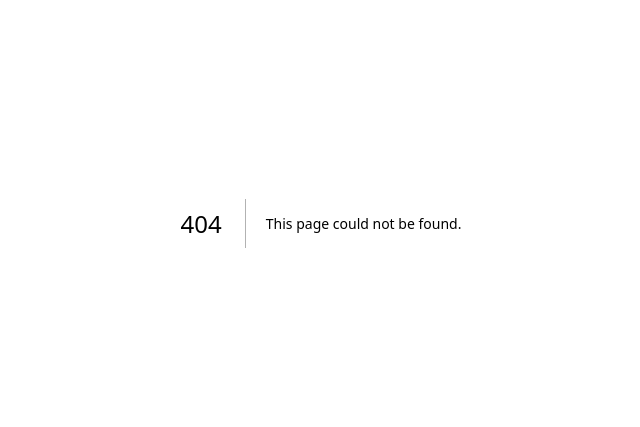
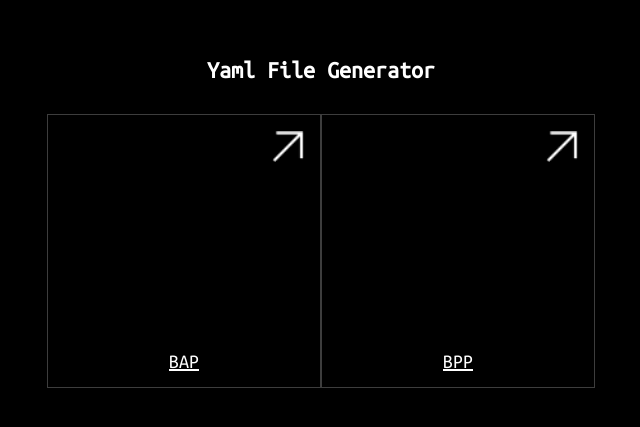
Before and after one commit to Mishalabdullah/beckn-onix-gui, a Next.js app in the folder onix-gui/: page /yaml-gen/option in a window 1280 px wide. Before the commit this address had no page. Shown: the part 177-604 px from the top of the page, without its empty margins (319-959 px from the left). Built offline with nearby package versions, Linux system fonts and the light colour scheme.

Commit message:
feat(option): added-yaml-gen-option.

```diff
--- /dev/null
+++ b/onix-gui/app/yaml-gen/option/page.js
@@ -0,0 +1,43 @@
+import Link from "next/link";
+import styles from "../../page.module.css";
+import { Ubuntu_Mono } from "next/font/google";
+
+const ubuntuMono = Ubuntu_Mono({
+    weight: "400",
+    style: "normal",
+    subsets: ["latin"],
+});
+
+
+export default function Option() {
+    return (
+        <>
+            <main className={ubuntuMono.className}>
+                <div className={styles.mainContainer}>
+                    <p className={styles.mainText}><b>Yaml File Generator</b></p>
+                    <div className={styles.boxesContainer}>
+                        <Link
+                            href="./option/bap"
+                            style={{ textDecoration: "underline", color: "white" }}
+                        >
+                            <div className={styles.box}>
+                                <img src="/arrow.png" />
+                                <p className={styles.boxText}>BAP</p>
+                            </div>
+                        </Link>
+                        <Link
+                            href="./option/bpp"
+                            style={{ textDecoration: "underline", color: "white" }}
+                        >
+                            <div className={styles.box}>
+                                <img src="/arrow.png" />
+                                <p className={styles.boxText}>BPP</p>
+                            </div>
+                        </Link>
+                    </div>
+
+                </div>
+            </main>
+        </>
+    )
+}
```
